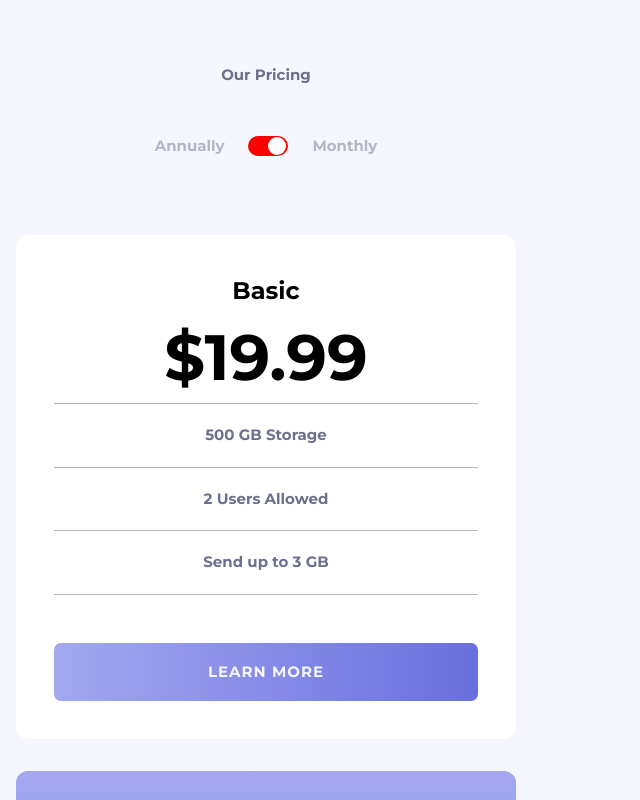
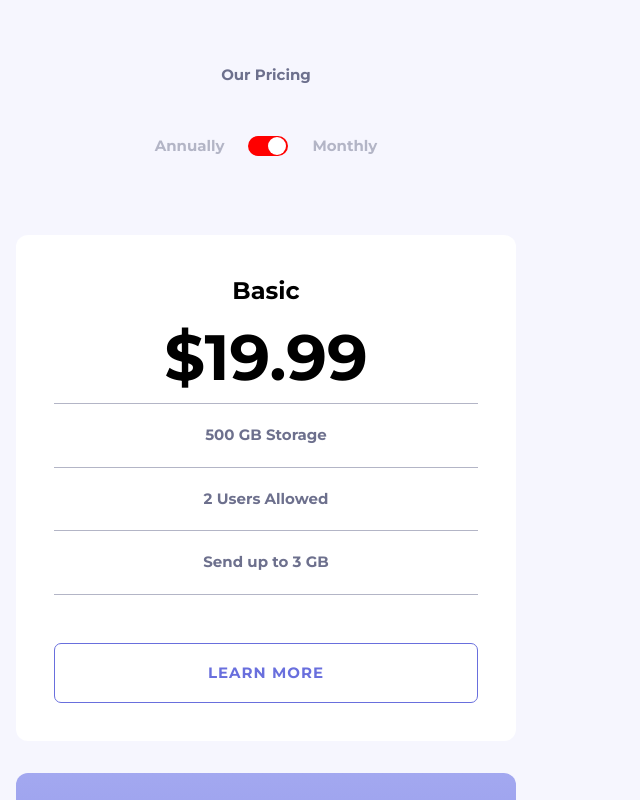
Before and after one commit to j-tomajin/FrontendMentor.Pricing-Component-with-Toggle-Master, a plain HTML site: page index.html in a window 1280 px wide. In both pictures the pointer is over the link 266 px from the left and 671 px from the top of the page. Shown: the top 800 px of the page, without its empty margins (0-640 px from the left). Drawn offline with nearby package versions, Linux system fonts and the light colour scheme; files that its build step writes are made by us from their sources.

Commit message:
added hover effect on links

```diff
--- a/scss/layouts/_0-global.scss
+++ b/scss/layouts/_0-global.scss
@@ -29,16 +29,34 @@ body {
     letter-spacing: 1px;
     padding: f.rem(18);
     border-radius: f.rem(7);
+    transition: .5s ease;
 }
 
 .link-clr-light {
     color: var(--clr-neutral-100);
     background-image: var(--linear-gradient);
+    border: 1px solid var(--clr-neutral-100);
+
+    @include bp.breakpointMin(medium-screen) {
+        &:hover {
+            background-image: none;
+            border: 1px solid var(--clr-primary);
+            color: var(--clr-primary)
+        }
+    }
 }
 
 .link-clr-dark {
     color: var(--clr-primary);
     background-color: var(--clr-neutral-100);
+    border: 1px solid var(--clr-neutral-100);
+
+    @include bp.breakpointMin(medium-screen) {
+        &:hover {
+            background-color: transparent;
+            color: var(--clr-neutral-100);
+        }
+    }
 }
 
 .border {
```
